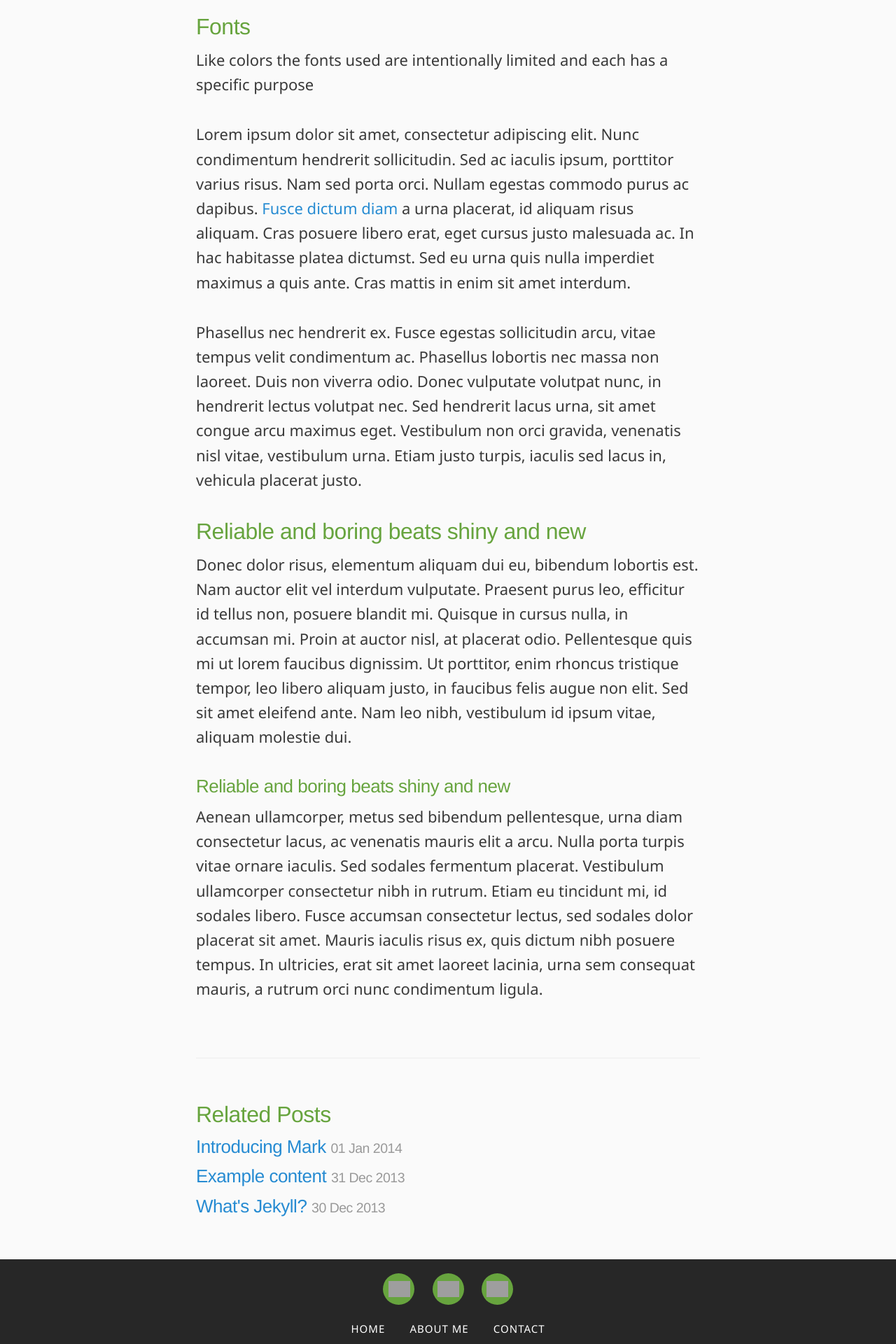
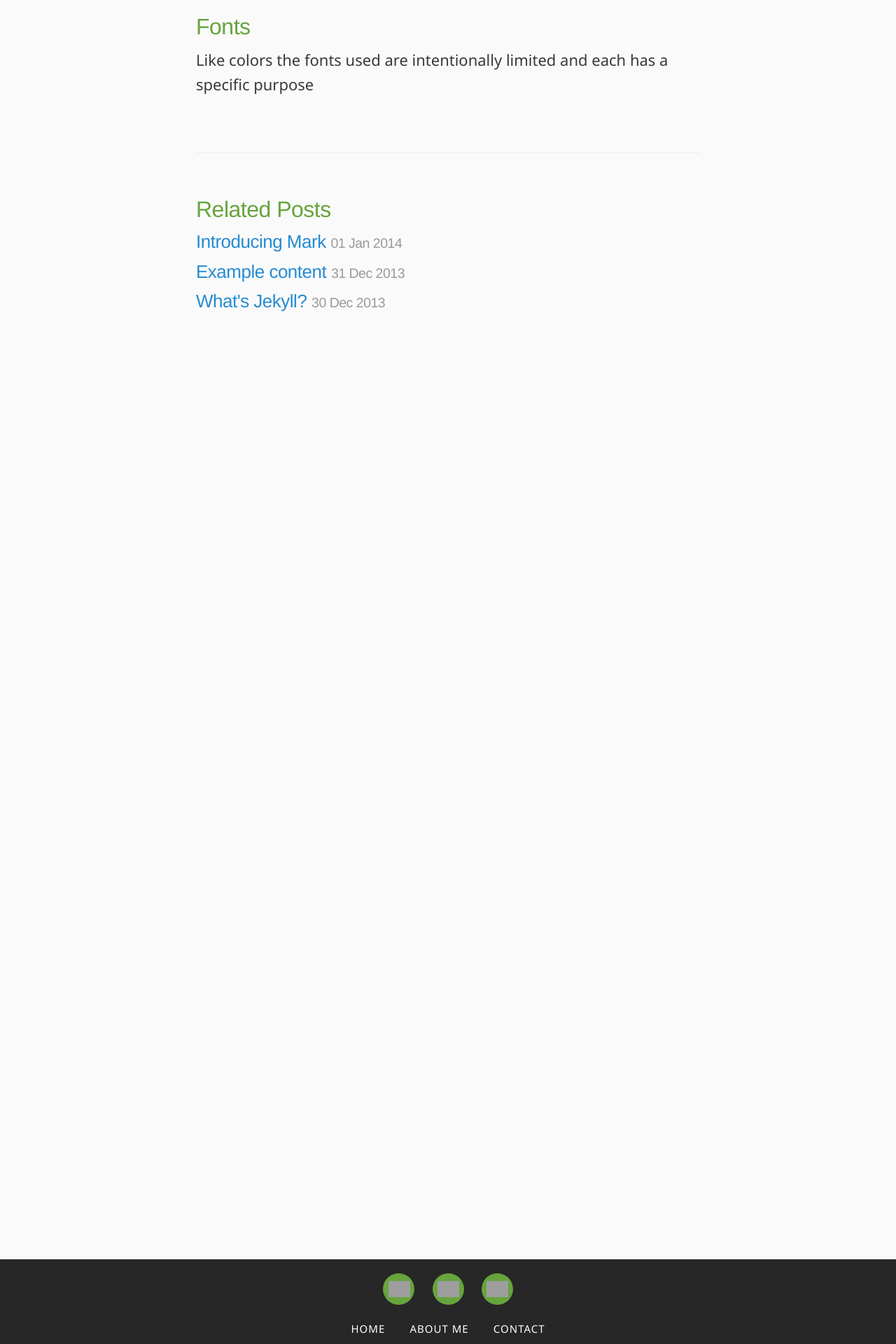
Before and after one commit to markthelefty/markthelefty.github.io, a Jekyll site: the page built from _posts/2018-07-30-theme-style-guide.markdown, in a window 1280 px wide. Shown: the part 1070-2990 px from the top of the page at 70% size. Built offline with Jekyll 4.4.1, drawn with Linux system fonts in a browser that asks for light colours; some web fonts are replaced; our own code applies the rules of GitHub Pages for plain Markdown files; grey boxes are pictures that could not be loaded.

Commit message:
Updated Theme Style Guide

```diff
--- a/_posts/2018-07-30-theme-style-guide.markdown
+++ b/_posts/2018-07-30-theme-style-guide.markdown
@@ -16,15 +16,3 @@ The goal is to use several core "brand" colors. Currently there are two primary
 
 ## Fonts
 Like colors the fonts used are intentionally limited and each has a specific purpose
-
-
-
-Lorem ipsum dolor sit amet, consectetur adipiscing elit. Nunc condimentum hendrerit sollicitudin. Sed ac iaculis ipsum, porttitor varius risus. Nam sed porta orci. Nullam egestas commodo purus ac dapibus. [Fusce dictum diam](http://www.google.com) a urna placerat, id aliquam risus aliquam. Cras posuere libero erat, eget cursus justo malesuada ac. In hac habitasse platea dictumst. Sed eu urna quis nulla imperdiet maximus a quis ante. Cras mattis in enim sit amet interdum.
-
-Phasellus nec hendrerit ex. Fusce egestas sollicitudin arcu, vitae tempus velit condimentum ac. Phasellus lobortis nec massa non laoreet. Duis non viverra odio. Donec vulputate volutpat nunc, in hendrerit lectus volutpat nec. Sed hendrerit lacus urna, sit amet congue arcu maximus eget. Vestibulum non orci gravida, venenatis nisl vitae, vestibulum urna. Etiam justo turpis, iaculis sed lacus in, vehicula placerat justo.
-
-## Reliable and boring beats shiny and new
-Donec dolor risus, elementum aliquam dui eu, bibendum lobortis est. Nam auctor elit vel interdum vulputate. Praesent purus leo, efficitur id tellus non, posuere blandit mi. Quisque in cursus nulla, in accumsan mi. Proin at auctor nisl, at placerat odio. Pellentesque quis mi ut lorem faucibus dignissim. Ut porttitor, enim rhoncus tristique tempor, leo libero aliquam justo, in faucibus felis augue non elit. Sed sit amet eleifend ante. Nam leo nibh, vestibulum id ipsum vitae, aliquam molestie dui.
-
-### Reliable and boring beats shiny and new
-Aenean ullamcorper, metus sed bibendum pellentesque, urna diam consectetur lacus, ac venenatis mauris elit a arcu. Nulla porta turpis vitae ornare iaculis. Sed sodales fermentum placerat. Vestibulum ullamcorper consectetur nibh in rutrum. Etiam eu tincidunt mi, id sodales libero. Fusce accumsan consectetur lectus, sed sodales dolor placerat sit amet. Mauris iaculis risus ex, quis dictum nibh posuere tempus. In ultricies, erat sit amet laoreet lacinia, urna sem consequat mauris, a rutrum orci nunc condimentum ligula.
```
